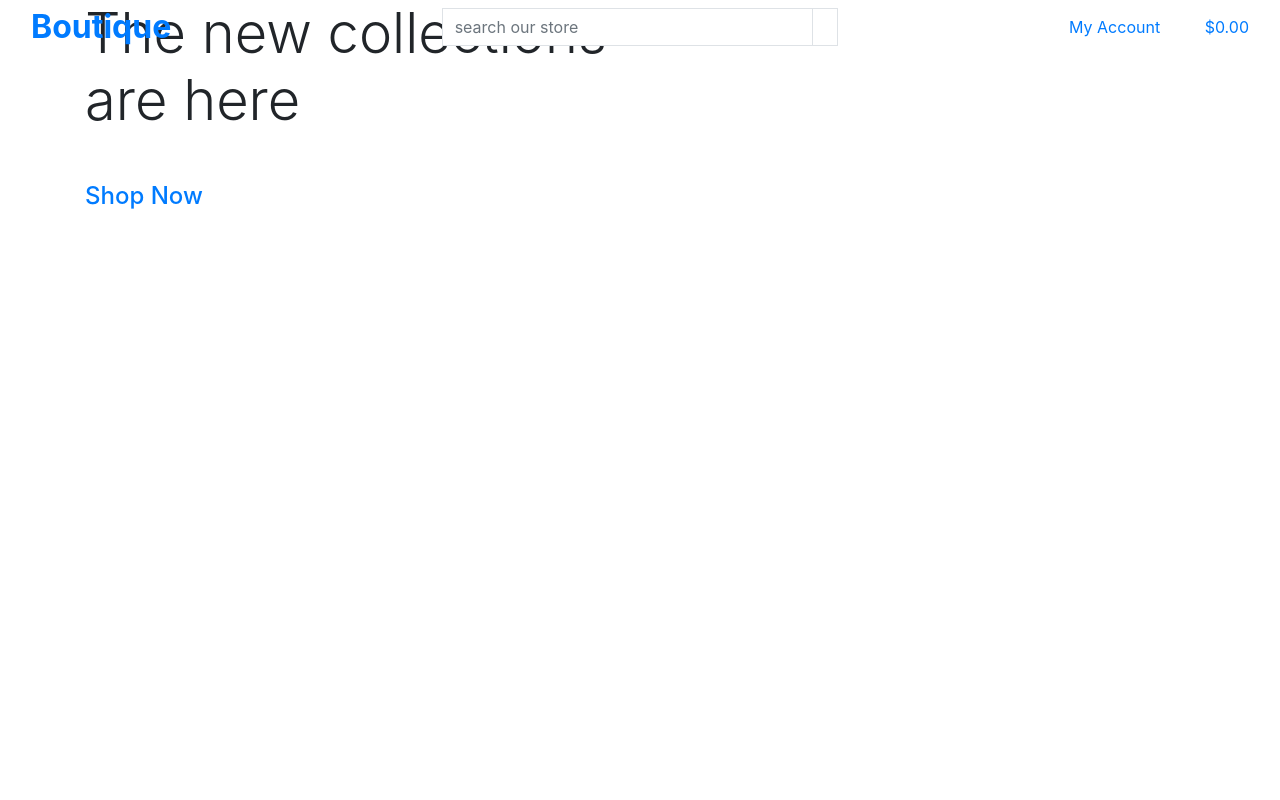
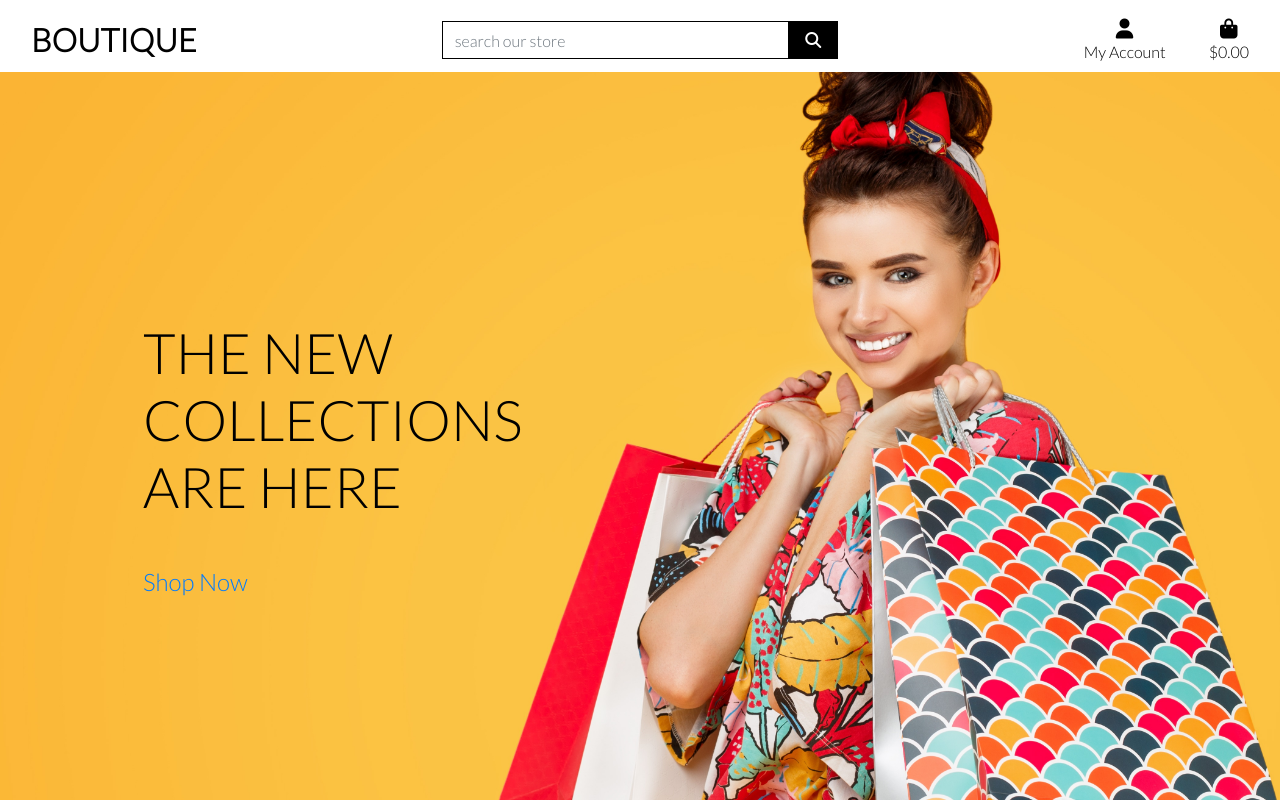
Before and after one commit to AndyL86/boutique, a Django app: page / in a window 1280 px wide. Run offline with Django 3.2, Linux system fonts and the light colour scheme; some libraries are stand-ins or nearby versions.

Commit message:
completed home page header and css

```diff
--- a/boutique/settings.py
+++ b/boutique/settings.py
@@ -146,6 +146,10 @@ USE_TZ = True
 # https://docs.djangoproject.com/en/3.2/howto/static-files/
 
 STATIC_URL = '/static/'
+STATICFILES_DIRS = (os.path.join(BASE_DIR, 'static'),)
+
+MEDIA_URL = '/media/'
+MEDIA_ROOT = os.path.join(BASE_DIR, 'media')
 
 # Default primary key field type
 # https://docs.djangoproject.com/en/3.2/ref/settings/#default-auto-field
--- a/boutique/urls.py
+++ b/boutique/urls.py
@@ -15,10 +15,11 @@ Including another URLconf
 """
 from django.contrib import admin
 from django.urls import path, include
+from django.conf import settings
+from django.conf.urls.static import static
 
 urlpatterns = [
     path('admin/', admin.site.urls),
     path('accounts/', include('allauth.urls')),
     path('', include('home.urls')),
-
-]
+] + static(settings.MEDIA_URL, document_root=settings.MEDIA_ROOT)
--- a/templates/allauth/base.html
+++ b/templates/allauth/base.html
@@ -16,7 +16,11 @@
   {% block corecss %}
   <link rel="stylesheet" href="https://cdn.jsdelivr.net/npm/bootstrap@4.6.2/dist/css/bootstrap.min.css"
     integrity="sha384-xOolHFLEh07PJGoPkLv1IbcEPTNtaed2xpHsD9ESMhqIYd0nLMwNLD69Npy4HI+N" crossorigin="anonymous">
-  {% endblock %}
+    <link rel="preconnect" href="https://fonts.googleapis.com">
+    <link rel="preconnect" href="https://fonts.gstatic.com" crossorigin>
+    <link href="https://fonts.googleapis.com/css2?family=Lato:wght@300&display=swap" rel="stylesheet">
+    <link rel="stylesheet" href="{% static 'css/base.css' %}">
+    {% endblock %}
 
   {% block extra_css %}
   {% endblock %}
@@ -30,6 +34,7 @@
   <script src="https://cdn.jsdelivr.net/npm/bootstrap@4.6.2/dist/js/bootstrap.min.js"
     integrity="sha384-+sLIOodYLS7CIrQpBjl+C7nPvqq+FbNUBDunl/OZv93DB7Ln/533i8e/mZXLi/P+" crossorigin="anonymous">
   </script>
+  <script src="https://kit.fontawesome.com/e83fc612cc.js" crossorigin="anonymous"></script>
   {% endblock %}
 
   {% block extra_js %}
@@ -40,7 +45,7 @@
 
 <body>
   <header class="container-fluid fixed-top">
-    <div class="row">
+    <div id ="topnav" class="row bg-white pt-lg-2 d-none d-lg-flex">
       <div class="col-12 col-lg-4 my-auto py-1 py-lg-0 text-center text-lg-left">
         <a href="{% url 'home' %}" class="nav-link main-logo-link">
           <h2 class="logo-font text-black my-0"><strong>Boutique</strong></h2>
```
